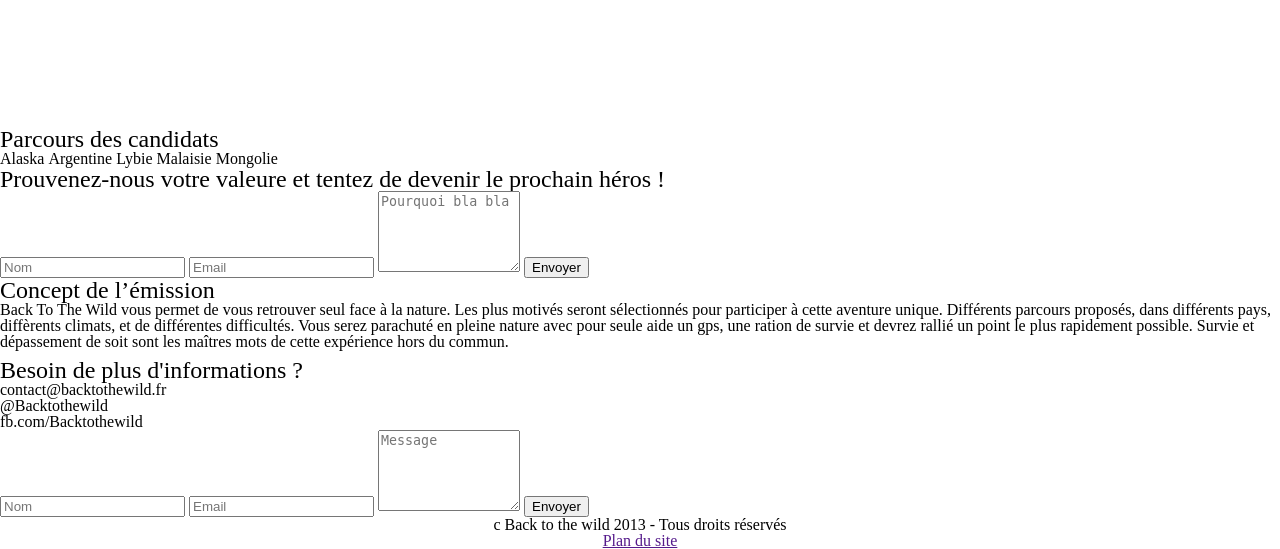
After one commit to t-n-y/Back-To-The-Wild, a PHP site: page /___index.php in a window 1280 px wide. The commit adds this page. Shown: the part 513-1062 px from the top of the page. Run offline with PHP 8.4, Linux system fonts and the light colour scheme; some libraries are stand-ins or nearby versions.

Commit message:
confilct

```diff
--- /dev/null
+++ b/___index.php
@@ -0,0 +1,129 @@
+<!doctype html>
+<html lang="fr">
+<head>
+	<meta charset="UTF-8" />
+	<meta name="viewport" content="width=device-width, initial-scale=1.0">
+	<title>Back to the wild</title>
+	<link rel="stylesheet" href="css/style.css">
+	<script type="text/javascript" 	src="js/jquery.smint.js"></script>
+	<script type="text/javascript">
+
+
+$(document).ready( function() {
+    $('.subMenu').smint({
+    	'scrollSpeed' : 1000
+    });
+});
+
+
+</script>
+</head>
+<body>
+	<header>
+		<div class="subMenu" >
+		 	<div class="inner">
+		 		<a href="#" id="sTop" class="subNavBtn">Home</a>
+				<a href="#" id="s1" class="subNavBtn">Section 1</a>
+				<a href="#" id="s2" class="subNavBtn">Section 2</a>
+				<a href="#" id="s3" class="subNavBtn">Section 3</a>
+				<a href="#" id="s4" class="subNavBtn">Section 4</a>
+				<a href="#" id="s5" class="subNavBtn end">Section 5</a>
+			</div>
+		</div>
+		<nav>
+			<h1><img src="http://placekitten.com/g/200/300" width="200" height="200" title="" alt=""></h1>
+		  	<ul id="navMenu">
+		  		<li><a href="#places">Lieux</a></li>
+		  		<li><a href="#signUp">Inscription</a></li>
+		  		<li><a href="#concept">Concept</a></li>
+		  		<li><a href="#contact">Contact</a></li>
+		  	</ul>
+		  	<!-- <div id="navForm">
+		    <h1><img src="http://placekitten.com/g/200/300" width="200" height="200" title="" alt=""></h1>
+		   	<form>
+		           <select id="menu" onchange="go()">
+		             <option>--Select a page--</option>
+		             <option value="#contact">Accueil</option>
+		             <option value="#adventure">L'aventure</option>
+		             <option value="#places">Lieux et Inscription</option>
+		             <option value="#about">A propos</option>
+		             <option value="#contact">Contact</option>
+		           </select>
+		       </form>
+		   </div> -->
+		   <ul>
+		   		<li>Retrouvez-nous sur</li>
+		   		<li>fb</li>
+		   		<li>tw</li>
+		   		<li>insta</li>
+		   		<li>pint</li>
+		   	</ul>
+		</nav>
+		<div class="container">
+		    <div class="vendor">
+		       <iframe src="http://player.vimeo.com/video/34127945" id="video"></iframe>
+		    </div>
+		</div>
+	</header>
+	<article id="places">
+	    <h2>Parcours des candidats</h2>
+	    <section>Alaska</section>
+	    <section>Argentine</section>
+	    <section>Lybie</section>
+	    <section>Malaisie</section>
+	    <section>Mongolie</section>
+	</article>
+	<article id="signUp">
+	    <h2>Prouvenez-nous votre valeure et tentez de devenir le prochain héros !</h2>
+	    <form action="index.php#signUp" method="post">
+		    <input type="text" placeholder="Nom" value="">
+	    	<input type="text" placeholder="Email"  value="">
+	    	<textarea rows="5" cols="15" placeholder="Pourquoi bla bla" ></textarea>
+	    	<input type="submit" value="Envoyer">
+		    </form>
+	</article>
+	<article id="concept" class="clearfix sTop">
+	    <h2>Concept de l’émission</h2>
+	    <p>Back To The Wild vous permet de vous retrouver seul face à la nature.
+Les plus motivés seront sélectionnés pour participer à cette aventure unique.
+
+Différents parcours proposés, dans différents pays,
+diffèrents climats, et de différentes difficultés.
+
+Vous serez parachuté en pleine nature avec pour seule aide un gps,
+une ration de survie et devrez rallié un point le plus rapidement possible.
+
+Survie et dépassement de soit sont les maîtres mots
+de cette expérience hors du commun.</p>
+	</article>
+	<article id="contact">
+	    <h2>Besoin de plus d'informations ?</h2>
+	    <ul class="social">
+	    	<li>contact@backtothewild.fr</li>
+	    	<li>@Backtothewild</li>
+	    	<li>fb.com/Backtothewild</li>
+	    </ul>
+	    <form action="index.php#contact" method="post">
+	    	<input type="text" placeholder="Nom" name="contact[name]" value="">
+	    	<input type="text" placeholder="Email" name="contact[mail]" value="">
+	    	<textarea rows="5" cols="15" placeholder="Message" name ="contact[message]"></textarea>
+	    	<input type="submit" value="Envoyer">
+	    </form>
+	</article>
+	<footer>
+		<p>c Back to the wild <?php echo date("Y"); ?> - Tous droits réservés</p>
+		<a href="">Plan du site</a>
+	</footer>
+    <script src="http://ajax.googleapis.com/ajax/libs/jquery/1.10.1/jquery.min.js"></script>
+    <script src="js/jquery.fitvids.js"></script>
+    <script>
+        // Basic FitVids Test
+        $(".container").fitVids();
+
+        //redirection for the select menu
+        function go(){
+            window.location=document.getElementById("menu").value;
+        }
+    </script>
+</body>
+</html>
--- a/css/style.css
+++ b/css/style.css
@@ -70,22 +70,13 @@ html[xmlns] .clearfix {
 ------------------------------------------------------------------*/
 
 /*---------------------------- NAV -------------------------------*/
-#navForm{display:none;}
-#navMenu{text-align:center;}
-#navMenu li{display:inline-block;}
-#social{text-align:right;padding-left:9%;width:80%;}
-#social li{display:inline-block;}
-
+header{position:relative;}
+nav, .subMenu{position: absolute;top: 0;width: 100%;z-index: 1;}
+nav ul, nav li{display:inline-block;}
 /*---------------------------- BODY ------------------------------*/
 h2{font-size:1.5em;}
 #video{padding-left:9%}
-#adventure p, #about p{width:45%;display:inline-block;}
-#adventure>:last-child, #about>:last-child{margin-left:9%;}
-input{display:block;margin:auto;}
-#places{width:100%;}
-#gMap{float:left;}
-#mapForm{float:right;}
-#contact form{text-align:center;}
+#places section {display:inline-block;}
 
 /*--------------------------- FOOTER -----------------------------*/
 footer{text-align:center;}
@@ -105,22 +96,11 @@ footer li{display:inline-block;}
 /* Landscape phone to portrait tablet */
 @media (max-width: 767px) {
 	/*----------------- NAV -----------------*/
-	h1{position:absolute;top:0;}
-	nav{padding-top:217px;}
-	#social{text-align:center;width:100%;padding-left:0;}
 	/*----------------- BODY ----------------*/
-	#mapForm h3, #mapForm form{float:left;}
 }
 
 /* Landscape phones and down */
 @media (max-width: 480px) {
 	/*----------------- NAV -----------------*/
-	h1{position:static;}
-	nav{padding-top:0;}
-	#navForm{display:block;text-align:center;}
-	#navMenu{display:none;}
-	#social{text-align:center;width:100%;padding-left:0;}
 	/*----------------- BODY ----------------*/
-	#adventure p, #about p{width:100%;display:inline;margin:0;}
-	#adventure>:last-child, #about>:last-child{margin-left:0;}
 }
--- /dev/null
+++ b/js/jquery.smint.js
@@ -0,0 +1,97 @@
+/*
+
+SMINT V1.0 by Robert McCracken
+
+SMINT is my first dabble into jQuery plugins!
+
+http://www.outyear.co.uk/smint/
+
+If you like Smint, or have suggestions on how it could be improved, send me a tweet @rabmyself
+
+*/
+(function(){
+
+
+	$.fn.smint = function( options ) {
+
+		// adding a class to users div
+		$(this).addClass('smint')
+
+		var settings = $.extend({
+            'scrollSpeed '  : 500
+            }, options);
+
+
+		return $('.smint a').each( function() {
+
+
+			if ( settings.scrollSpeed ) {
+
+				var scrollSpeed = settings.scrollSpeed
+
+			}
+
+
+			///////////////////////////////////
+
+			// get initial top offset for the menu
+			var stickyTop = $('.smint').offset().top;
+
+			// check position and make sticky if needed
+			var stickyMenu = function(){
+
+				// current distance top
+				var scrollTop = $(window).scrollTop();
+
+				// if we scroll more than the navigation, change its position to fixed and add class 'fxd', otherwise change it back to absolute and remove the class
+				if (scrollTop > stickyTop) {
+					$('.smint').css({ 'position': 'fixed', 'top':0 }).addClass('fxd');
+
+					} else {
+						$('.smint').css({ 'position': 'absolute', 'top': '100%'/*stickyTop*/ }).removeClass('fxd');
+					}
+			};
+
+			// run function
+			stickyMenu();
+
+			// run function every time you scroll
+			$(window).scroll(function() {
+				 stickyMenu();
+			});
+
+			$(window).resize( function(){
+				var stickyTop = $('.smint').offset().top;
+				console.log(stickyTop);
+			});
+
+			///////////////////////////////////////
+
+
+        	$(this).on('click', function(e){
+
+
+				// gets the height of the users div. This is used for off-setting the scroll so th emenu doesnt overlap any content in the div they jst scrolled to
+				var selectorHeight = $('.smint').height();
+
+        		// stops empty hrefs making the page jump when clicked
+				e.preventDefault();
+
+				// get id pf the button you just clicked
+		 		var id = $(this).attr('id');
+
+				// gets the distance from top of the div class that matches your button id minus the height of the nav menu. This means the nav wont initially overlap the content.
+				var goTo =  $('div.'+ id).offset().top -selectorHeight;
+
+				// Scroll the page to the desired position!
+				$("html, body").animate({ scrollTop: goTo }, scrollSpeed);
+
+			});
+
+
+
+		});
+
+	}
+
+})();
```
Also changed, not shown: _index.php (added, +149 -0 lines), css/demo.css (added, +34 -0 lines), index.php (+35 -131 lines).
